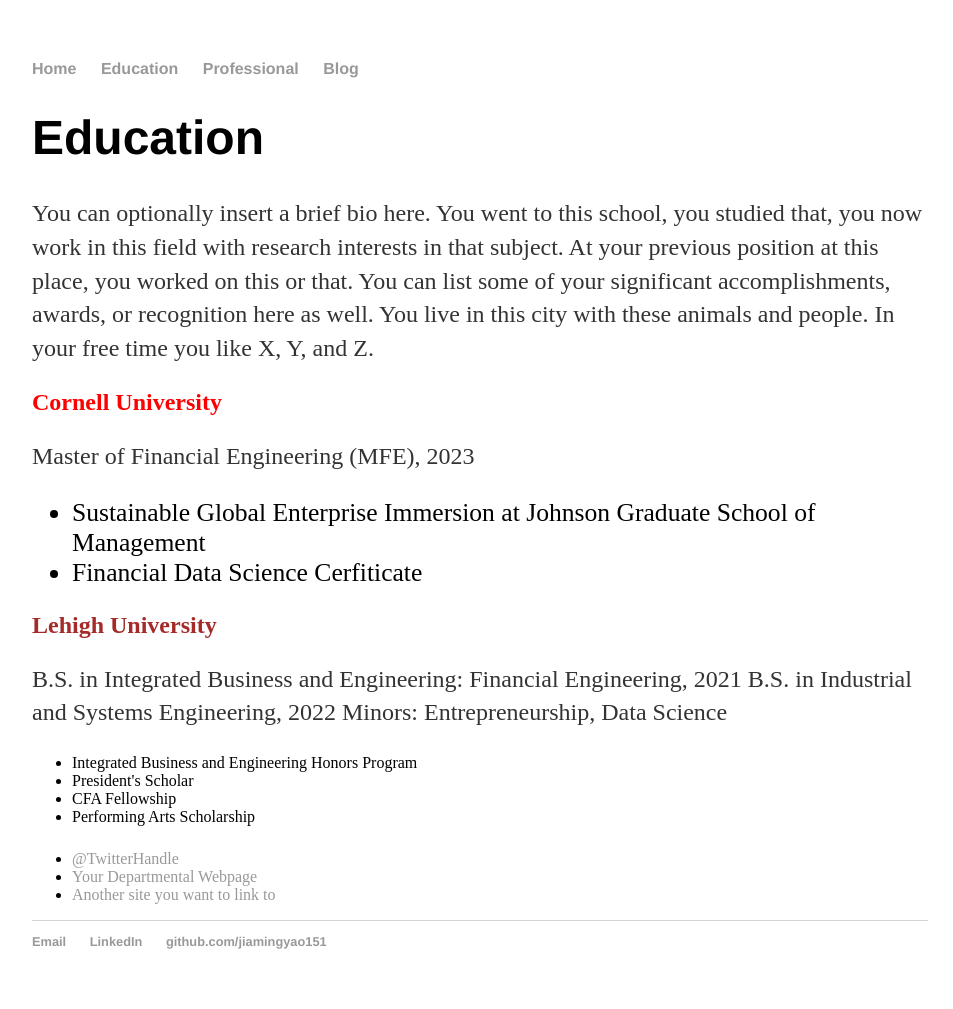
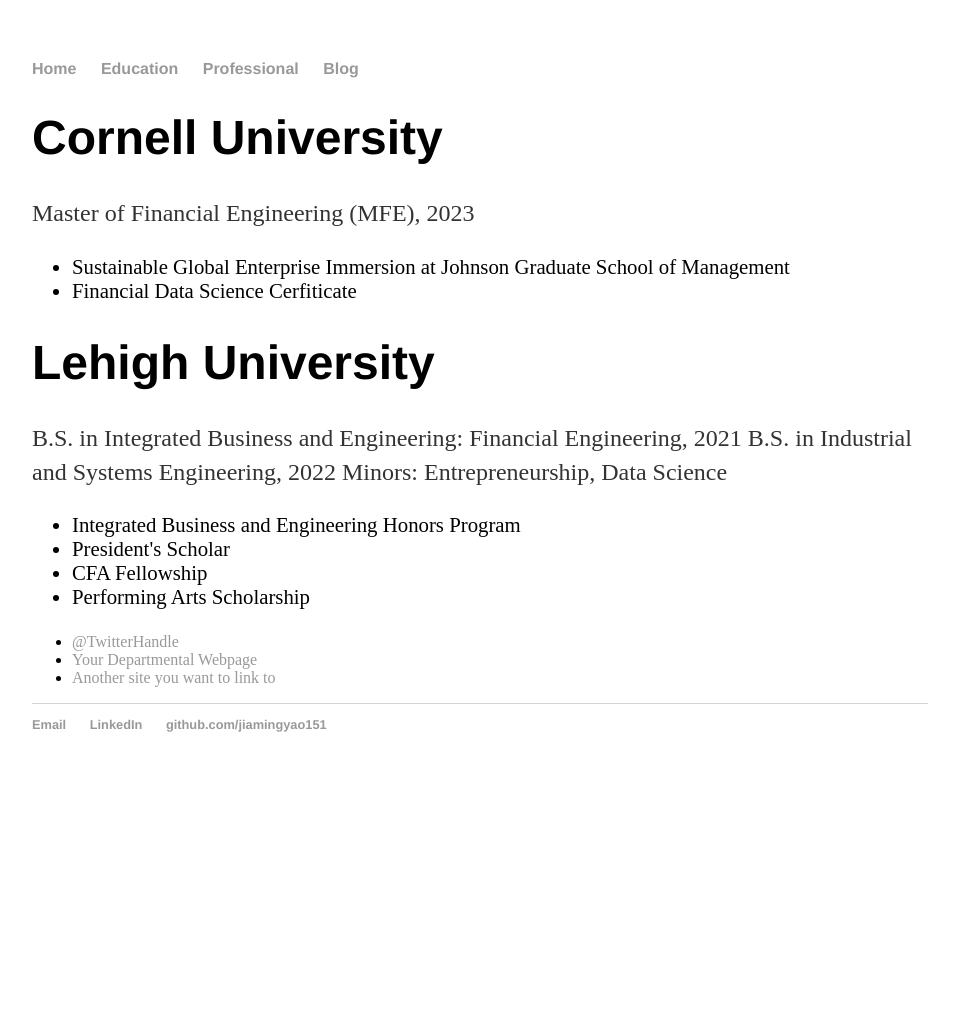
Before and after one commit to jiamingyao151/jiamingyao151.github.io, a Jekyll site: the page built from education/index.html, in a window 1280 px wide. Shown: the whole page, without its empty margins (160-1113 px from the left). Built offline with Jekyll 4.4.1, drawn with Linux system fonts in a browser that asks for light colours; after the commit the page ends 900 px from its top, so only the background shows below that.

Commit message:
Update index.html

```diff
--- a/education/index.html
+++ b/education/index.html
@@ -4,35 +4,33 @@
 ---
 
 <div class="Education">
-	<h1>Education</h1>
-	<p>You can optionally insert a brief bio here. You went to this school, you studied that, you now work in this field with research interests in that subject. At your previous position at this place, you worked on this or that. You can list some of your significant accomplishments, awards, or recognition here as well. You live in this city with these animals and people. In your free time you like X, Y, and Z.</p>
-
-
-	<h2 style="color:red"> Cornell University</h2>
+	<h1>Cornell University</h1>
 	<p> Master of Financial Engineering (MFE), 2023</p>
-	</p>
-<ul>
-		<li style="font-size:160%;">Sustainable Global Enterprise Immersion at Johnson Graduate School of Management</li>
-		<li style="font-size:160%;">Financial Data Science Cerfiticate</li>
-		</ul>
+	<p>
+	<ul>
+		<li style="font-size:130%;">Sustainable Global Enterprise Immersion at Johnson Graduate School of Management</li>
+		<li style="font-size:130%;">Financial Data Science Cerfiticate</li>
+	</ul>
 	</p>
 
 
- 	 <h2 style="color:brown"> Lehigh University</h2>
+
+
+	<h1>Lehigh University</h1>
 	<p>
 	B.S. in Integrated Business and Engineering: Financial Engineering, 2021
 	B.S. in Industrial and Systems Engineering, 2022
 	Minors: Entrepreneurship, Data Science
 	</p>
+
 	<p>
 	<ul>
-		<li>Integrated Business and Engineering Honors Program</li>
-		<li>President's Scholar</li>
-		<li>CFA Fellowship</li>
-		<li>Performing Arts Scholarship</li>
+		<li style="font-size:130%;">Integrated Business and Engineering Honors Program</li>
+		<li style="font-size:130%;">President's Scholar</li>
+		<li style="font-size:130%;">CFA Fellowship</li>
+		<li style="font-size:130%;">Performing Arts Scholarship</li>
 	</ul>
 	</p>
-
 
 
 			<ul class="contacts">
```
